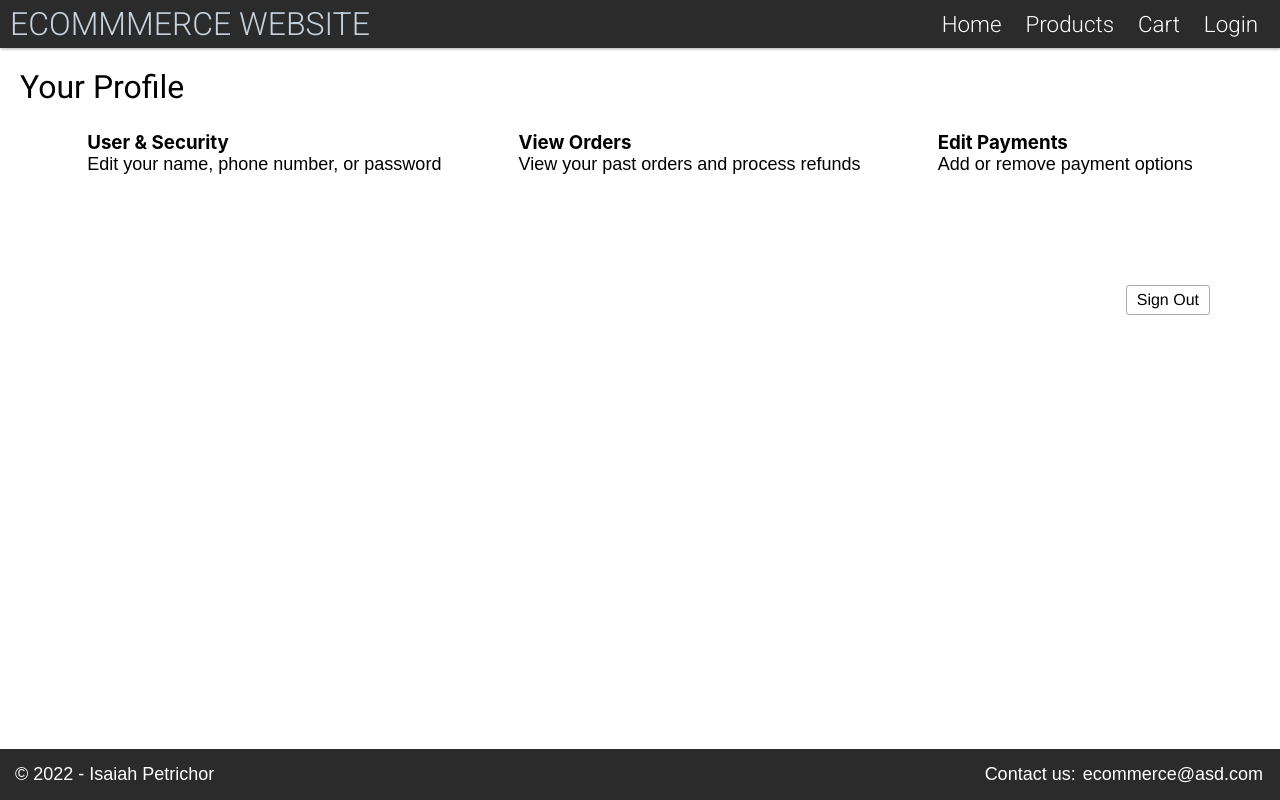
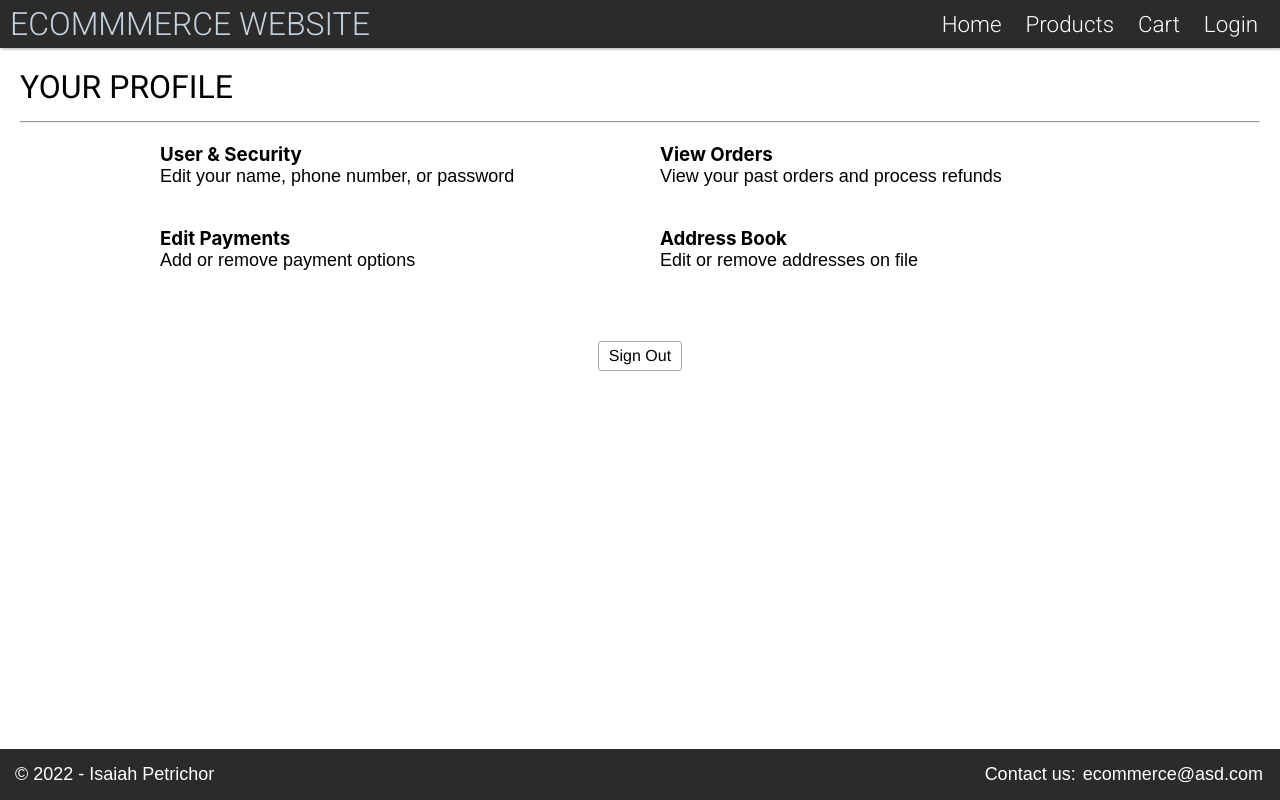
Before and after one commit to IsaiahPetrichor/ecommerce, a React (Create React App) app in the folder client/: page /profile in a window 1280 px wide. Built offline with nearby package versions, Linux system fonts and the light colour scheme.

Commit message:
updated profile layout, added routing to address book, began address book layout

```diff
--- a/client/src/index.tsx
+++ b/client/src/index.tsx
@@ -12,6 +12,7 @@ import Home from './home/home';
 import EditUser from './profile/editUser';
 import Orders from './profile/orders';
 import Payments from './profile/payments';
+import AddressBook from './profile/address-book';
 
 ReactDOM.render(
 	<React.StrictMode>
@@ -27,6 +28,7 @@ ReactDOM.render(
 					<Route path="profile/edit-user" element={<EditUser />} />
 					<Route path="profile/orders" element={<Orders />} />
 					<Route path="profile/payments" element={<Payments />} />
+					<Route path="profile/addresses" element={<AddressBook />} />
 					<Route
 						path="*"
 						element={
--- a/client/src/profile/address-book.css
+++ b/client/src/profile/address-book.css
@@ -0,0 +1,5 @@
+.address-title {
+	text-transform: uppercase;
+	font-weight: 400;
+	font-size: 1.8rem;
+}
--- a/client/src/profile/address-book.tsx
+++ b/client/src/profile/address-book.tsx
@@ -1,7 +1,65 @@
-import { FC } from 'react';
+import { FC, useEffect, useState } from 'react';
+import { Link, useNavigate } from 'react-router-dom';
+import './submenus.css';
+import './address-book.css';
+import './popup.css';
+import { getJwtToken } from '../utils/util';
+
+interface Address {
+	id: string;
+	line1: string;
+	line2: string;
+	city: string;
+	postal: string;
+	country: string;
+}
 
 const AddressBook: FC = () => {
-	return <></>;
+	const [addresses, setAddresses] = useState<Address[]>([]);
+	const [addAddress, setAddAddress] = useState(false);
+
+	const navigate = useNavigate();
+
+	const jwtToken = getJwtToken();
+	if (!jwtToken) navigate('/login');
+
+	useEffect(() => {
+		fetch('/api/user_address', {
+			method: 'GET',
+			headers: {
+				Accept: 'application/json',
+				'content-type': 'application/json',
+				Authorization: `Bearer ${jwtToken}`,
+			},
+		})
+			.then((res) => res.json())
+			.then((json) => setAddresses(json));
+	}, [jwtToken]);
+
+	return (
+		<main className="sub-user">
+			<Link to="/profile" className="back-arrow">
+				<i className="bx bx-arrow-back"></i>
+			</Link>
+			<h2 className="address-title">Addresses on File</h2>
+			<hr />
+			{addresses.length < 1 && <p>No addresses on file</p>}
+			<div className="address-list">
+				{addresses.map((address) => (
+					<div className="address" key={address.id}>
+						<h3>Address {address.city}</h3>
+					</div>
+				))}
+
+				<button className="add-address" onClick={() => setAddAddress(true)}>
+					<p>
+						<i className="bx bx-plus bx-flashing add-card-plus"></i>
+					</p>
+					ADD NEW ADDRESS
+				</button>
+			</div>
+		</main>
+	);
 };
 
 export default AddressBook;
--- a/client/src/profile/profile.css
+++ b/client/src/profile/profile.css
@@ -1,31 +1,33 @@
 .profile {
+	position: relative;
 	margin: 20px;
 }
 
 .flex {
-	display: flex;
-	flex-wrap: wrap;
+	display: grid;
+	grid-template-columns: repeat(2, 500px);
+	justify-content: center;
 }
 
 .user-buttons {
-	justify-content: space-evenly;
-	max-width: 1400px;
+	position: relative;
 	margin: 0 auto;
 }
 
 .profile h2 {
 	width: 100%;
-	margin-bottom: 15px;
+	margin: 15px 0px;
 	font-family: 'Roboto', sans-serif;
 	font-size: 2rem;
 	font-weight: 400;
+	text-transform: uppercase;
 }
 
 .profile a {
 	width: fit-content;
 	text-decoration: none;
 	border-radius: 5px;
-	padding: 10px;
+	padding: 20px;
 	color: black;
 }
 
@@ -34,14 +36,15 @@
 }
 
 .logout {
+	display: flex;
+	justify-content: center;
 	padding: 5px 10px;
-	margin: 100px 50px 0px auto;
+	margin: 50px auto;
 	font-size: 1rem;
 	font-family: Helvetica, sans-serif;
 	background-color: white;
 	border-radius: 3px;
 	border: 1px solid #aaa;
-	justify-self: end;
 }
 
 .logout:hover {
--- a/client/src/profile/profile.tsx
+++ b/client/src/profile/profile.tsx
@@ -1,4 +1,4 @@
-import { useContext, useEffect } from 'react';
+import { useContext } from 'react';
 import { Link, useNavigate } from 'react-router-dom';
 import UserContext from '../utils/user-context';
 import './profile.css';
@@ -11,8 +11,6 @@ export default function Profile() {
 	const jwtToken = getJwtToken();
 	if (!jwtToken) navigate('/login');
 
-	useEffect(() => {}, []);
-
 	const signOut = () => {
 		setJwtToken('');
 		context.updateUser('', '');
@@ -22,6 +20,7 @@ export default function Profile() {
 	return (
 		<main className="profile">
 			<h2>Your Profile</h2>
+			<hr />
 			<div className="flex user-buttons">
 				<Link to="edit-user" className="user">
 					<h3>User & Security</h3>
@@ -35,8 +34,12 @@ export default function Profile() {
 					<h3>Edit Payments</h3>
 					<p>Add or remove payment options</p>
 				</Link>
+				<Link to="addresses">
+					<h3>Address Book</h3>
+					<p>Edit or remove addresses on file</p>
+				</Link>
 			</div>
-			<button onClick={signOut} className="logout flex">
+			<button onClick={signOut} className="logout">
 				Sign Out
 			</button>
 		</main>
```
Also changed, not shown: 1 other file (tests, documents, lock files or other folders).
